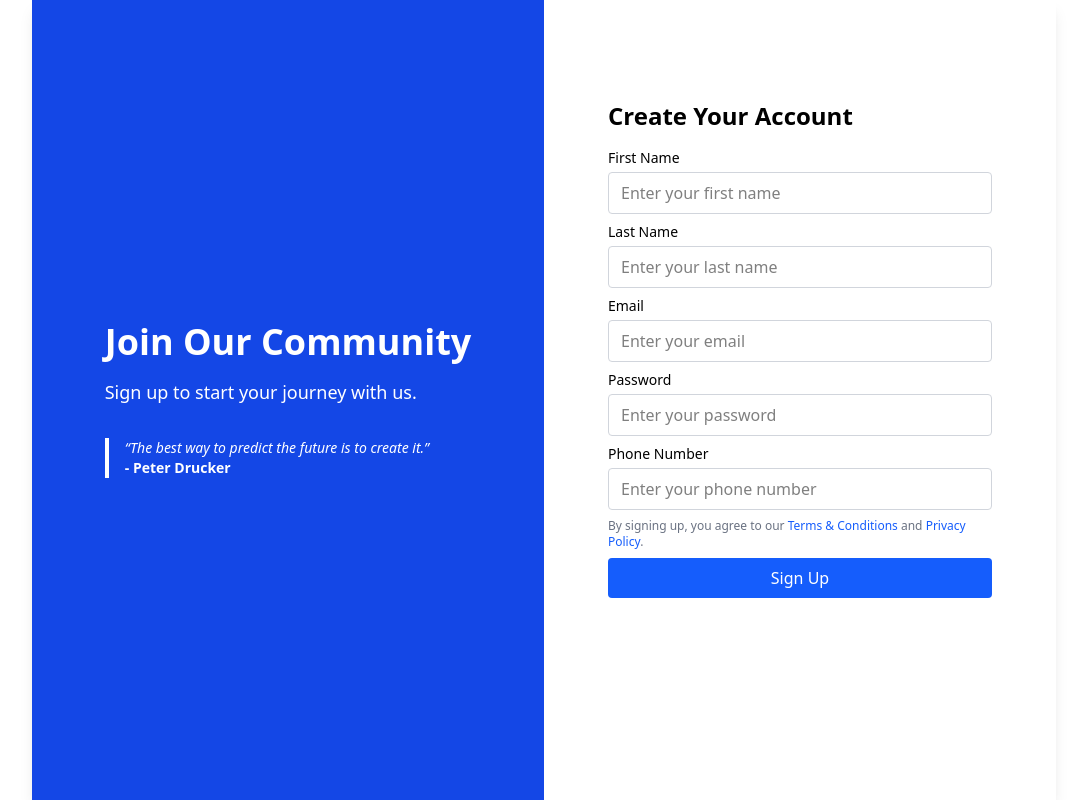
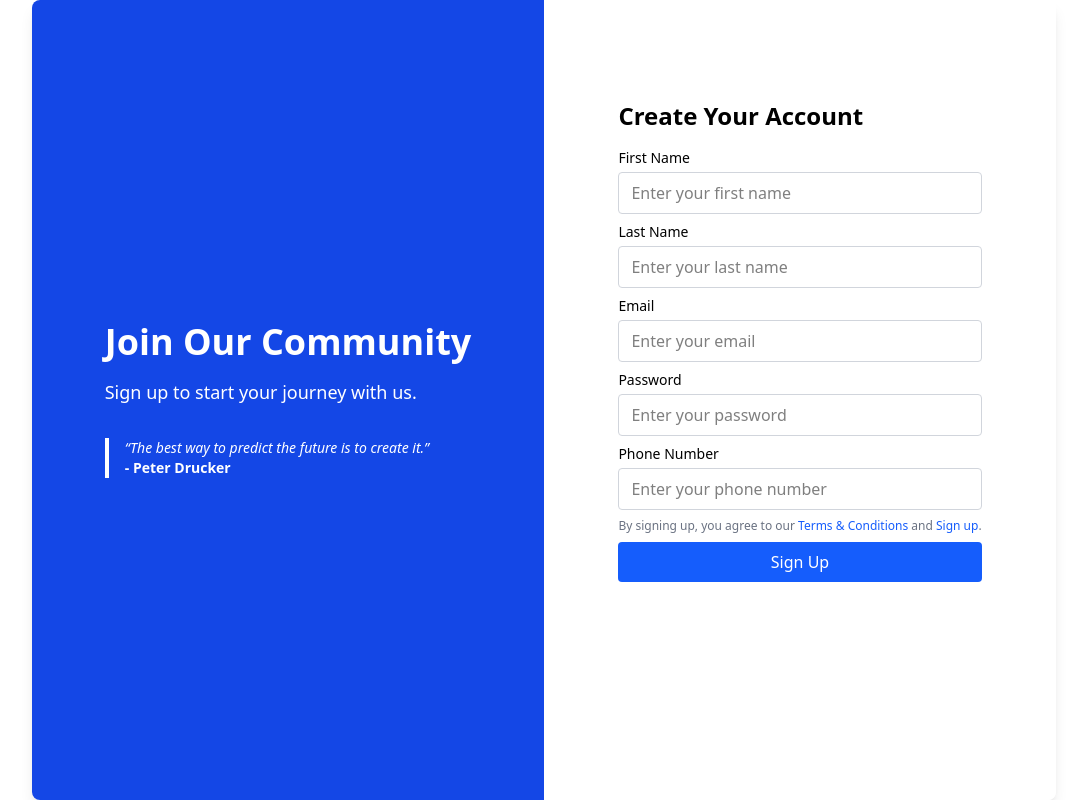
Before and after one commit to TolulopeAkinwande/Evolt-Frontend, a React (Vite) app: page / in a window 1280 px wide. Shown: the whole page, without its empty margins (96-1181 px from the left). Built offline with nearby package versions, Linux system fonts and the light colour scheme.

Commit message:
linked the sign-up and login page

```diff
--- a/package.json
+++ b/package.json
@@ -14,7 +14,8 @@
     "framer-motion": "^12.4.7",
     "react": "^19.0.0",
     "react-dom": "^19.0.0",
-    "react-router": "^7.2.0"
+    "react-router": "^7.2.0",
+    "react-router-dom": "^7.4.0"
   },
   "devDependencies": {
     "@eslint/js": "^9.19.0",
--- a/src/App.tsx
+++ b/src/App.tsx
@@ -1,13 +1,15 @@
 import './App.css'
 import { Route, Routes } from 'react-router'
-import SignUp from './components/signup';
-import Login from './components/login';
+import LoginPage from './components/login';
+import SignUpPage from './components/signup';
+import LandingPage from './components/landingPage';
 
 function App() {
   return (
     <Routes>
-      <Route path='/' element={<SignUp/>}/>
-      <Route path='login' element={<Login/>}/>
+      <Route path='/' element={<SignUpPage/>}/>
+      <Route path='login' element={<LoginPage/>}/>
+      <Route path='landing' element={<LandingPage/>}/>
 
     </Routes>
   );
--- a/src/components/login.tsx
+++ b/src/components/login.tsx
@@ -1,39 +1,6 @@
-// import logo from "../assets/purple.jpeg"
-
-// export default function Login() {
-//     return (
-//         <>
-//             <div className="w-full h-100  min-h-screen  bg-gradient-to-br from-pink-100 via-white to-purple-100 text-black flex justify-center items-center">
-//                 <div className="w-[400px] h-[300px] bg-white text-black rounded-lg flex flex-col justify-around items-center p-4 shadow-xl rounded-xl">
-//                     <div className="w-[100%]  h-[90px] flex justify-around flex-col">
-//                         <img src={logo} alt="Logo" className="w-[50px] h-[25px] object-cover rounded-md" />
-//                         <h1>Welcome back</h1>
-//                         <p className="text-[10px]">Glad to see you again</p>
-//                         <p className="text-[10px]">Login to your account below</p>
-//                     </div>
-//                     <div className="w-full h-full  flex justify-around items-center">
-//                         <div className="w-[100%] h-[100%] flex flex-col justify-around items-center">
-//                             <div className="w-[100%] h-auto">
-//                                 <input type="text" placeholder="Email" className="w-[100%] border border-gray-300 rounded-[5px]" />
-//                             </div>
-//                             <div className="w-[100%] h-auto ">
-//                                 <input type="text" placeholder="password" className="w-[100%] border border-gray-300 rounded-[5px]" />
-//                             </div>
-//                             <div className="w-full h-auto flex gap-4 p-4">
-//                                 <button className="w-[50%] px-6 py-2 bg-purple-700  text-white font-semibold rounded-lg shadow-md ">
-//                                     Login
-//                                 </button>
-//                             </div>
-//                         </div>
-//                     </div>
-//                 </div>
-//             </div>
-//         </>
-//     );
-// };
-
 
 import React from 'react';
+import { Link } from 'react-router';
 
 export default function LoginPage() {
     return (
@@ -95,9 +62,9 @@ export default function LoginPage() {
 
                             <p className="text-xs text-gray-500 mt-4">
                                 Don't have an account?{' '}
-                <a href="#" className="text-blue-600 hover:underline">
+                                <Link to="/" className="text-blue-600 hover:underline">
                                     Sign up
-                </a>.
+                                </Link>
                             </p>
                         </div>
                     </div>
--- a/src/components/signup.tsx
+++ b/src/components/signup.tsx
@@ -1,9 +1,10 @@
 import React from "react";
+import { Link } from "react-router";
 
 export default function SignUpPage() {
     return (
         <div className="bg-white h-screen flex items-center justify-center">
-      <div className="container mx-auto max-w-5xl shadow-lg  overflow-hidden h-full">
+            <div className="container mx-auto max-w-5xl shadow-lg rounded-lg overflow-hidden h-full">
                 <div className="flex flex-col md:flex-row h-full">
                     {/* Left Section */}
                     <div className="md:w-1/2 bg-blue-700 text-white p-8 flex flex-col justify-center h-full">
@@ -99,9 +100,9 @@ export default function SignUpPage() {
                                         Terms & Conditions
                                     </a>{' '}
                                     and{' '}
-                  <a href="#" className="text-blue-600 hover:underline">
-                    Privacy Policy
-                  </a>.
+                                    <Link to="/login" className="text-blue-600 hover:underline">
+                                        Sign up
+                                    </Link>.
                                 </p>
 
                                 <button
```
Also changed, not shown: 1 other file (tests, documents, lock files or other folders). Lines whose indentation alone changed are shown as unchanged.
